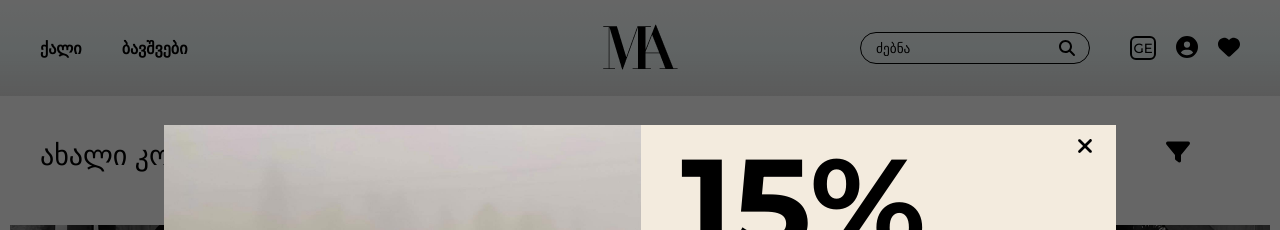
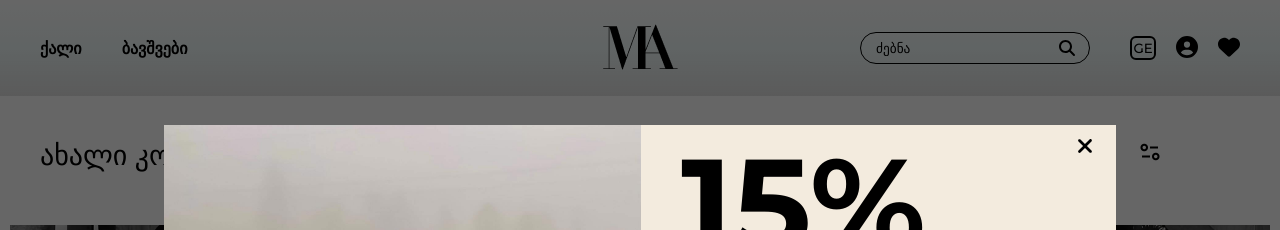
Before and after one commit to Ninunutsi/ninunutsiiii, a React (Create React App) app: page /kids in a window 1280 px wide. Shown: the top 230 px of the page. Built offline with nearby package versions, Linux system fonts and the light colour scheme.

Commit message:
adding filter component

```diff
--- a/public/index.html
+++ b/public/index.html
@@ -3,6 +3,7 @@
   <head>
     <meta charset="utf-8" />
     <link rel="icon" href="%PUBLIC_URL%/MA.png" />
+    <link rel="stylesheet" href="https://fonts.googleapis.com/css2?family=Material+Symbols+Outlined:opsz,wght,FILL,GRAD@24,400,0,0" />
     <meta name="viewport" content="width=device-width, initial-scale=1" />
     <meta name="theme-color" content="#000000" />
     <meta
--- /dev/null
+++ b/src/components/Filter/Filter.jsx
@@ -0,0 +1,60 @@
+import { useState, useEffect } from "react";
+import './FilterStyle.css'
+
+const Filter = () => {
+  const [showFilter, setShowFilter] = useState(false)
+  const [selectedPriceOption, setSelectedPriceOption] = useState("")
+  const [selectedColorOption, setSelectedColorOption] = useState("")
+
+  const handleClick = () => {
+    setShowFilter((prevState) => !prevState)
+  }
+
+  const handlePriceChange = (event) => {
+    setSelectedPriceOption(event.target.value)
+    setShowFilter(false)
+  }
+
+  const handleColorChange = (event) => {
+    setSelectedColorOption(event.target.value)
+    setShowFilter(false)
+  }
+
+  return (
+    <div className="filter-container">
+      <span className="material-symbols-outlined filter-icon" onClick={handleClick}>
+        page_info
+      </span>
+      {showFilter && (
+        <div className="filter-dropdown">
+          <select
+            className="filter-select-options"
+            name="select-size"
+            value={selectedPriceOption}
+            onChange={handlePriceChange}
+          >
+            <option value="price">Price</option>
+            <option value="low-to-high">Low to High</option>
+            <option value="high-to-low">High to Low</option>
+          </select>
+          <select
+            className="filter-select-options"
+            name="select-color"
+            value={selectedColorOption}
+            onChange={handleColorChange}
+          >
+            <option value="color">Color</option>
+            <option value="red">Red</option>
+            <option value="blue">Blue</option>
+            <option value="white">White</option>
+            <option value="black">Black</option>
+          </select>
+          <span className="filter-options">With Discount</span>
+          <span className="filter-options">Newest</span>
+        </div>
+      )}
+    </div>
+  );
+};
+
+export default Filter;
--- /dev/null
+++ b/src/components/Filter/FilterStyle.css
@@ -0,0 +1,45 @@
+/* Filter CSS */
+
+.filter-container{
+    display: flex;
+    flex-direction: column;
+    justify-content: center;
+    align-items: center;
+    width: 170px;
+    gap: 6px;
+    right: 45px;
+    position: absolute;
+    z-index: 3;
+  }
+
+  .filter-icon{
+    margin: auto;
+  }
+
+  .filter-dropdown{
+    height: 100px;
+    display: flex;
+    width: 170px;
+    height: 134.867px;
+    background-color: #F2F2F2;
+    flex-direction: column;
+    gap: 6px;
+    padding: 11px 11.3px;
+    font-size: 15.032px;
+    font-weight: 300;
+  }
+
+  .filter-select-options{
+    background-color: transparent;
+    font-size: 15.032px;
+    font-weight: 300;
+    font-family: Noto Sans;
+    margin-left: -4px;;
+    border: none;
+    cursor: pointer;
+  }
+
+  .filter-options{
+    cursor: pointer;
+    line-height: 22px;
+  }
--- a/src/components/Pagination.jsx
+++ b/src/components/Pagination.jsx
@@ -2,7 +2,6 @@ import Pagination from "@mui/material/Pagination";
 import Stack from "@mui/material/Stack";
 import { FontAwesomeIcon } from "@fortawesome/react-fontawesome";
 import {
-  faFilter,
   faHeart,
   faPenToSquare,
 } from "@fortawesome/free-solid-svg-icons";
@@ -12,6 +11,7 @@ import { useTranslation } from "react-i18next";
 import { useDetailedPageContext } from "../contexts/DetailedPageContextProvider";
 import { useEffect, useState } from "react";
 import { ProductGrid, ProductsListTop } from "../pages/AllPages";
+import Filter from "./Filter/Filter";
 
 const ProductList = ({ products, productsPerPage }) => {
   const { setMainPhoto, currentPage, setCurrentPage } =
@@ -41,7 +41,7 @@ const ProductList = ({ products, productsPerPage }) => {
     <div>
       <ProductsListTop>
         <h2 className="new-collection-title">{t("New Collection")}</h2>
-        <FontAwesomeIcon className="filter-icon" icon={faFilter} />
+        <Filter />
       </ProductsListTop>
       <ProductGrid>
         {currentProducts.map((product) => (
```
